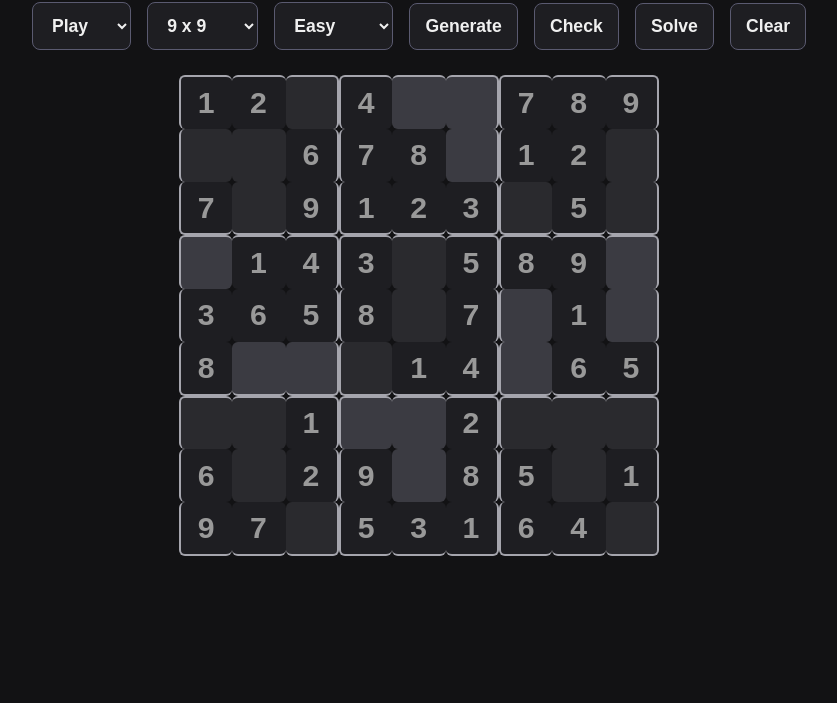
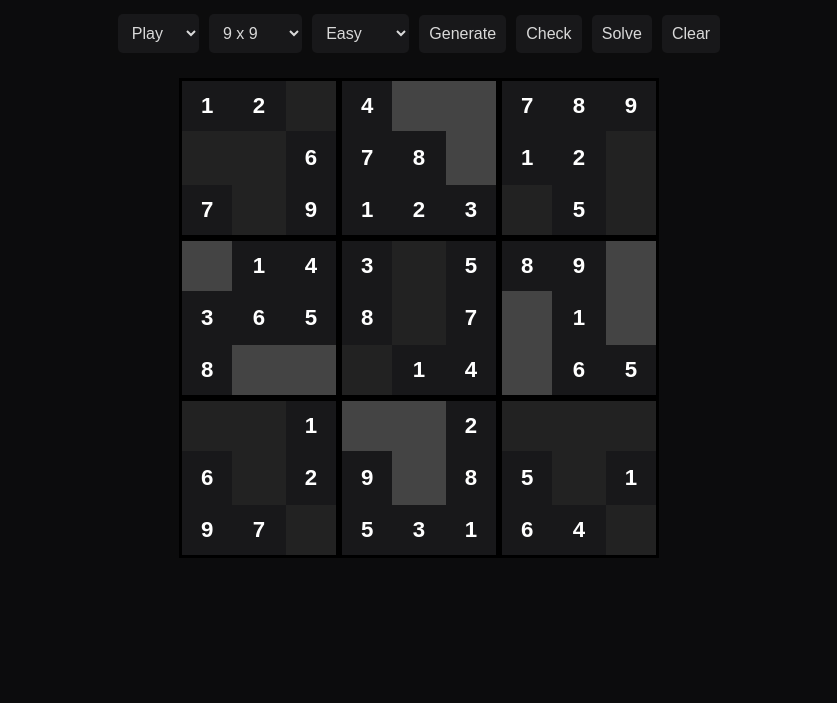
Before and after one commit to louaydavid/Sudoku-, a plain HTML site: page index.html in a window 1280 px wide. Shown: the part 97-800 px from the top of the page, without its empty margins (221-1058 px from the left). Drawn offline with Linux system fonts and the light colour scheme.

Commit message:
Add files via upload

```diff
--- a/index.html
+++ b/index.html
@@ -6,33 +6,28 @@
   <title>Sudoku Master</title>
   <style>
     :root {
-     --bg: #121214;
-      --fg: #f0f0f0;
-      --accent: #d67f34;
-      --block1: #2a2a2e;  /* subtle dark gray */
-      --block2: #3b3b42;  /* slightly lighter */
-      --input-bg: #1e1e22;
-      --input-border: #5a5a70;
-      --input-focus-bg: #444466;
-      --input-focus-color: #fff;
-      --border-color: #a5a5ad;
+      --bg: #0c0c0d;
+      --fg: #d9d9d9;
+      --accent: #794333;
+      --block1: #222222;
+      --block2: #444444;
+      --input-bg: #18181a;
+      --input-border: #3232bd;
+      --input-focus-bg: #121d5f;
+      --input-focus-color: #ffffff;
     }
 
     body {
       background: var(--bg);
       color: var(--fg);
-      font-family: 'Segoe UI', Tahoma, Geneva, Verdana, sans-serif;
+      font-family: 'Segoe UI', sans-serif;
       margin: 0;
       padding: 20px;
       text-align: center;
-      user-select: none;
     }
 
     h1 {
       color: var(--accent);
-      font-weight: 700;
-      margin-bottom: 10px;
-      user-select: text;
     }
 
     #controls {
@@ -42,32 +37,21 @@
     select, button {
       background: var(--input-bg);
       color: var(--fg);
-      border: 1.5px solid var(--input-border);
-      padding: 12px 15px;
-      margin: 5px 6px;
-      border-radius: 8px;
-      font-size: 1.1rem;
-      font-weight: 600;
+      border: none;
+      padding: 10px;
+      margin: 5px 3px;
+      border-radius: 5px;
+      font-size: 1rem;
       cursor: pointer;
-      transition: background-color 0.3s ease, border-color 0.3s ease;
-      user-select: none;
-    }
-
-    select:hover, button:hover {
-      background-color: var(--input-focus-bg);
-      border-color: var(--accent);
-      color: var(--accent);
     }
 
     #board {
       display: grid;
       margin: 20px auto;
       gap: 0;
-      max-width: 100vw;
       width: 100%;
       max-width: 480px;
       justify-content: center;
-      user-select: text;
     }
 
     #board.size-9 {
@@ -83,36 +67,28 @@
     input.cell {
       width: 100%;
       aspect-ratio: 1 / 1;
-      font-size: calc(20px + 0.8vw);
-      font-weight: 700;
+      font-size: calc(12px + 0.8vw);
+      font-weight: bold;
       text-align: center;
       background: var(--input-bg);
-      color: var(--fg);
+      color: white; /* White numbers */
       border: none;
       box-sizing: border-box;
       user-select: text;
       outline-offset: -2px;
-      transition: background-color 0.3s ease, color 0.3s ease, box-shadow 0.3s ease;
-      border-radius: 6px;
-      text-transform: uppercase;
-      letter-spacing: 0.03em;
     }
 
     input.cell:focus {
       background: var(--input-focus-bg);
-      color: var(--input-focus-color);
-      outline: 2.5px solid var(--accent);
-      box-shadow: 0 0 8px var(--accent);
+      color: white;
+      outline: 2px solid var(--input-border);
     }
 
     input.cell[disabled] {
-      color: #999;
+      color: white; /* White pre-filled numbers */
       background: var(--input-bg);
-      font-weight: 600;
-      cursor: default;
     }
 
-    /* Softer block backgrounds with subtle difference */
     .cell[data-block="even"] {
       background-color: var(--block1);
     }
@@ -123,14 +99,13 @@
 
     @media (max-width: 600px) {
       input.cell {
-        font-size: calc(18px + 1vw);
+        font-size: calc(10px + 1vw);
       }
       select, button {
-        padding: 10px 12px;
-        font-size: 1rem;
+        padding: 8px;
+        font-size: 0.9rem;
       }
     }
-
   </style>
 </head>
 <body>
@@ -157,7 +132,7 @@
   </div>
 
   <div id="board" class="size-9"></div>
-  <div id="message" style="margin-top: 12px; font-weight: 600; font-size: 1.1rem;"></div>
+  <div id="message"></div>
 
   <script>
     let boardSize = 9;
@@ -177,7 +152,7 @@
     }
 
     function toChar(n) {
-      return n <= 9 ? n.toString() : String.fromCharCode(55 + n); // A=10, B=11, C=12...
+      return n <= 9 ? n.toString() : String.fromCharCode(55 + n);
     }
 
     function fromChar(ch) {
@@ -220,29 +195,15 @@
       document.querySelectorAll('input.cell').forEach(cell => {
         const r = parseInt(cell.dataset.r);
         const c = parseInt(cell.dataset.c);
-
-        // Reset borders
         cell.style.borderTop = '0';
         cell.style.borderLeft = '0';
         cell.style.borderRight = '0';
         cell.style.borderBottom = '0';
 
-        // Softer borders for block edges
-        const borderWidth = '2.5px';
-        const borderColor = 'var(--border-color)';
-
-        if (r % blockR === 0) {
-          cell.style.borderTop = `${borderWidth} solid ${borderColor}`;
-        }
-        if (c % blockC === 0) {
-          cell.style.borderLeft = `${borderWidth} solid ${borderColor}`;
-        }
-        if ((c + 1) % blockC === 0 || c === boardSize - 1) {
-          cell.style.borderRight = `${borderWidth} solid ${borderColor}`;
-        }
-        if ((r + 1) % blockR === 0 || r === boardSize - 1) {
-          cell.style.borderBottom = `${borderWidth} solid ${borderColor}`;
-        }
+        if (r % blockR === 0) cell.style.borderTop = '3px solid black';
+        if (c % blockC === 0) cell.style.borderLeft = '3px solid black';
+        if ((c + 1) % blockC === 0 || c === boardSize - 1) cell.style.borderRight = '3px solid black';
+        if ((r + 1) % blockR === 0 || r === boardSize - 1) cell.style.borderBottom = '3px solid black';
       });
     }
 
@@ -350,14 +311,14 @@
           }
           userBoard[r][c] = 0;
           if (!isValid(userBoard, r, c, val)) {
-            messageEl.textContent = `Invalid entry at row ${r+1}, column ${c+1}`;
+            messageEl.textContent = `Invalid entry at row ${r+1} column ${c+1}`;
             userBoard[r][c] = val;
             return;
           }
           userBoard[r][c] = val;
         }
       }
-      messageEl.textContent = "🎉 Congratulations! The board is valid.";
+      messageEl.textContent = "Congratulations! The board is valid.";
     }
 
     function solve() {
```
